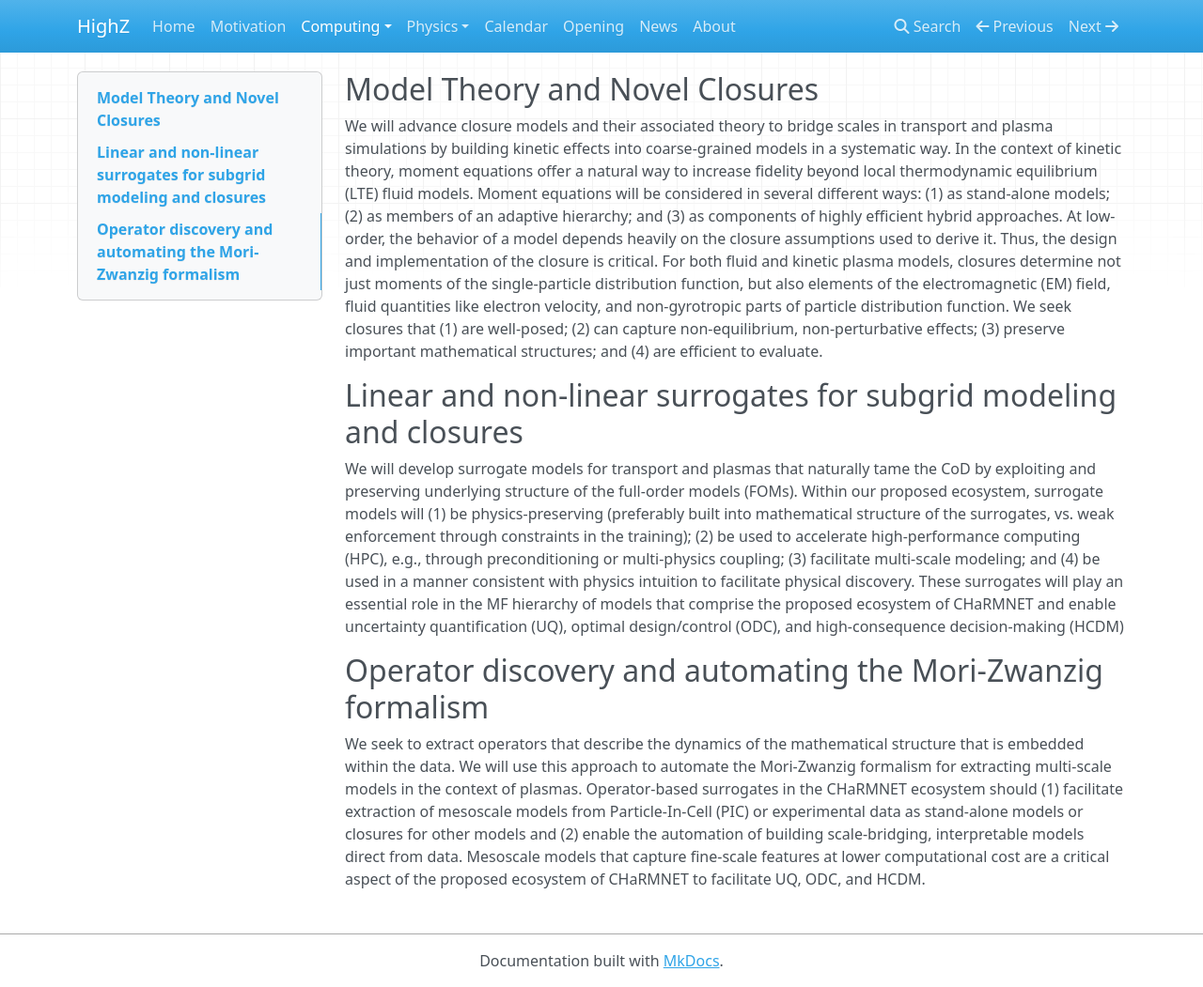
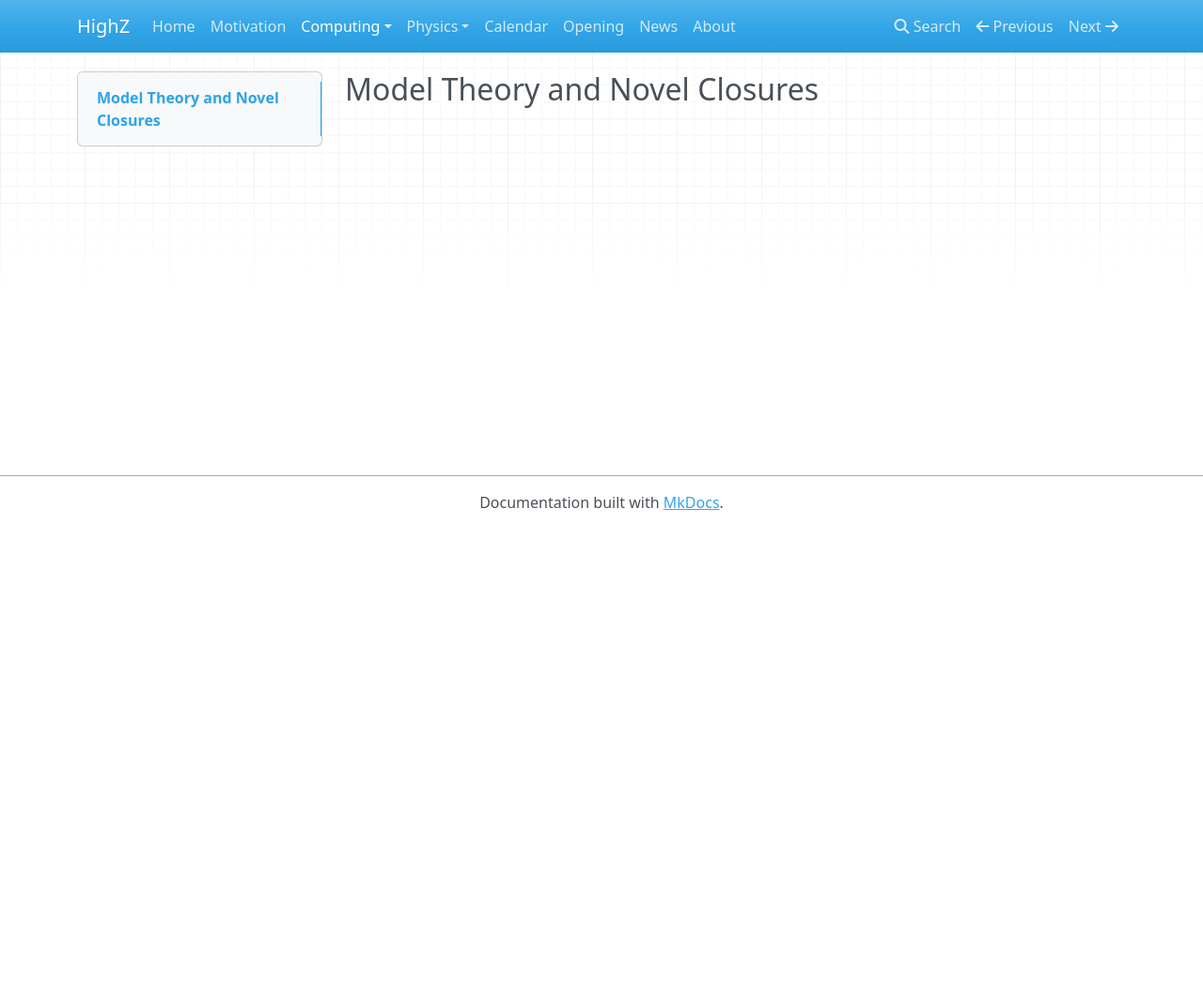
Before and after one commit to HighZ-FIC/highz-fic.github.io, an MkDocs documentation site: the page built from src/cont-fmr.md, in a window 1280 px wide and 1051 px high. Shown: the whole window at 94% size. Built offline with MkDocs 1.6.1, drawn with Linux system fonts in a browser that asks for light colours; nearby versions of some CDN libraries.

Commit message:
edit research md

```diff
--- a/mkdocs.yml
+++ b/mkdocs.yml
@@ -13,8 +13,8 @@ nav:
 - Motivation: mission.md
 - Computing:
   - 'Scientific Computing': cont-fmr.md
-  - 'Scientific Machine Learning': acceleration.md
-  - 'Scalable Open-Source Frameworks': gts.md
+  - 'Scientific Machine Learning': SciML.md
+  - 'Scalable Open-Source Frameworks': framework.md
 - Physics:
   - 'Magnetic Reconnection': reconnection.md
 #- Publications: publications.md
--- a/src/cont-fmr.md
+++ b/src/cont-fmr.md
@@ -1,25 +1,6 @@
 ## Model Theory and Novel Closures
 
-We will advance closure models and their associated theory to bridge scales in transport and plasma simulations by building kinetic effects into coarse-grained models in a systematic way.
-In the context of kinetic theory, moment equations offer a natural way to increase fidelity beyond local thermodynamic equilibrium (LTE) fluid models. Moment equations will be considered in several different ways: (1) as stand-alone models; (2) as members of an adaptive hierarchy; and (3) as components of highly efficient hybrid approaches. At low-order, the behavior of a model depends heavily on the closure assumptions used to derive it. Thus, the design and implementation of the closure  is critical. For both fluid and kinetic plasma models, closures determine not just moments of the single-particle distribution function, but also elements of the electromagnetic (EM) field, fluid quantities like electron velocity, and non-gyrotropic parts of particle distribution function. We seek closures that (1) are well-posed; (2) can capture non-equilibrium, non-perturbative  effects; (3) preserve important mathematical structures; and (4) are efficient to evaluate.
 
-
-
-## Linear and non-linear surrogates for subgrid modeling and closures
-
-We will develop surrogate models for transport and plasmas that naturally tame the CoD by exploiting and preserving underlying structure of the full-order models (FOMs). Within our proposed ecosystem, surrogate models will (1) be physics-preserving (preferably built into mathematical structure of the surrogates, vs. weak enforcement through constraints in the training); (2) be used to accelerate high-performance computing (HPC), e.g., through preconditioning or multi-physics coupling; (3) facilitate multi-scale modeling; and (4) be used in a manner consistent with physics intuition to facilitate physical discovery.  These surrogates will play an essential role in the MF hierarchy of models that comprise the proposed ecosystem of CHaRMNET and enable uncertainty quantification (UQ), optimal design/control (ODC), and high-consequence decision-making (HCDM)
-
-## Operator discovery and automating the Mori-Zwanzig formalism
-
-We seek to extract operators that describe the dynamics of the mathematical structure
-that is embedded within the data. We will use this approach to automate the Mori-Zwanzig
-formalism for extracting multi-scale models in the context of plasmas.
-Operator-based surrogates in the CHaRMNET ecosystem should (1) facilitate extraction
-of mesoscale models from Particle-In-Cell (PIC) or experimental data as stand-alone models or closures for other
-models and (2) enable the automation of building scale-bridging, interpretable models direct
-from data. Mesoscale models that capture fine-scale features at lower
-computational cost are a critical aspect of the proposed ecosystem
-of CHaRMNET to facilitate UQ, ODC, and HCDM.
 
 
 
```
Also changed, not shown: src/SciML.md (added, +16 -0 lines), src/acceleration.md (deleted, +0 -13 lines), src/framework.md (renamed from src/gts.md).
